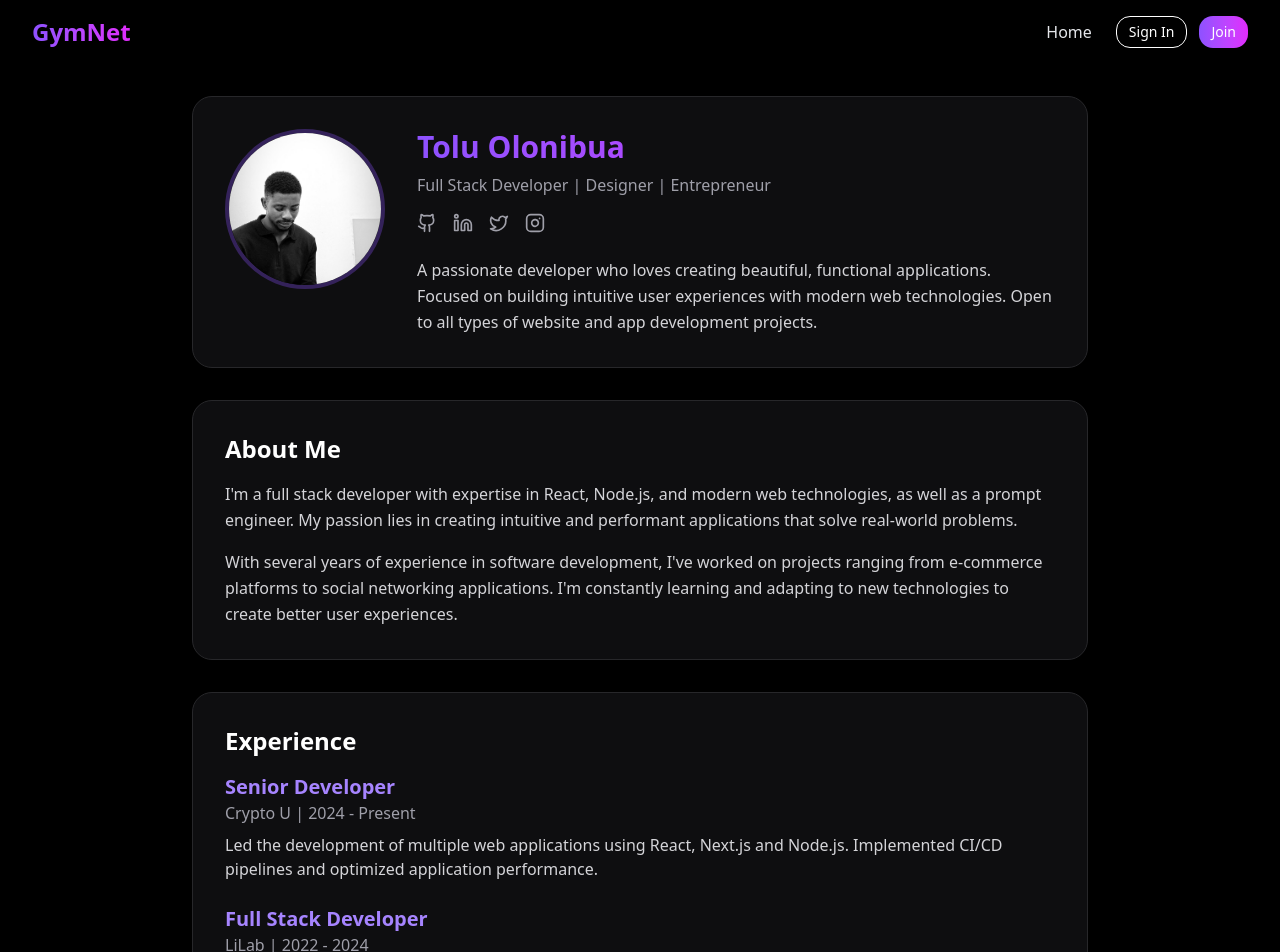
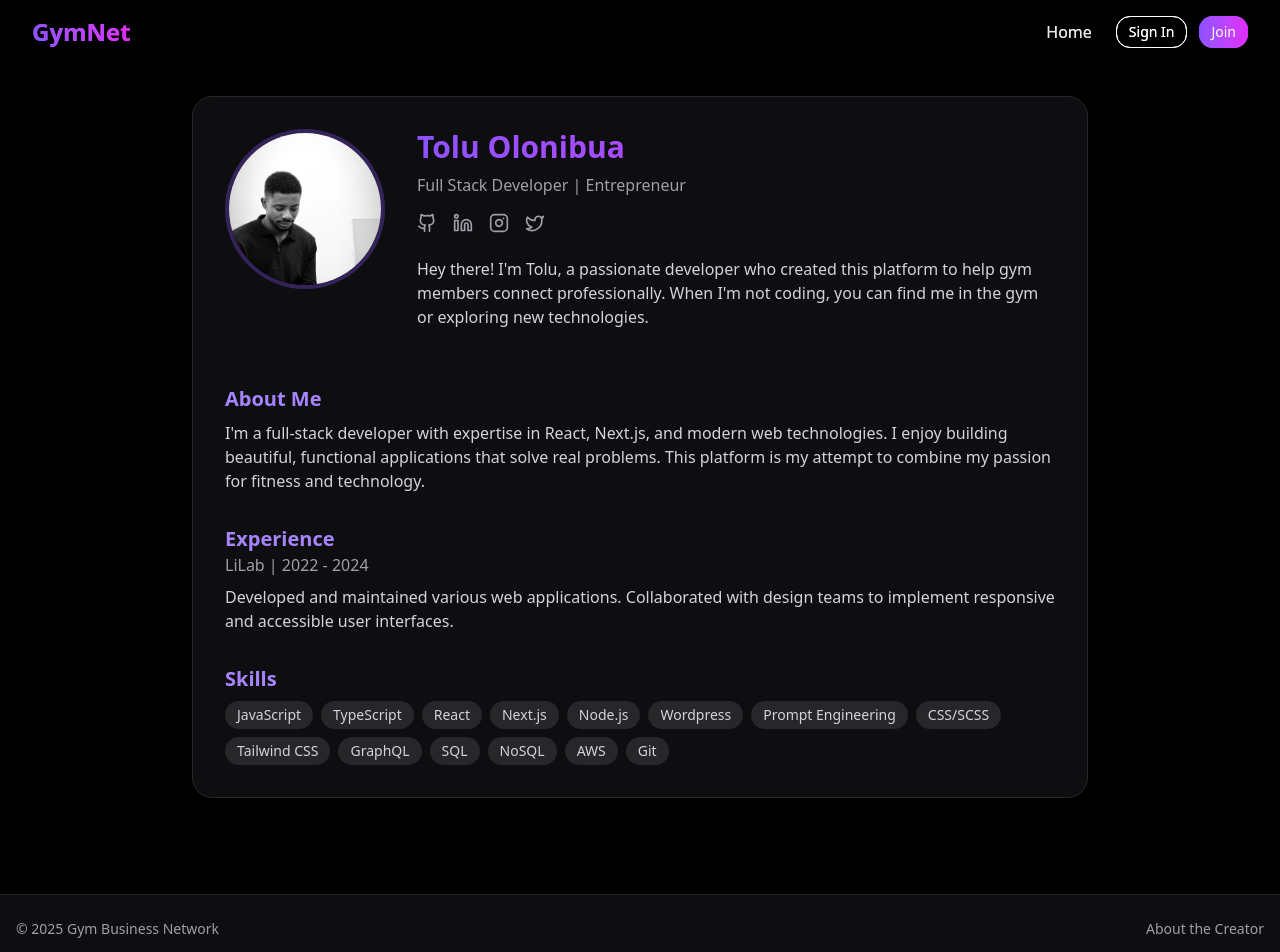
Before and after one commit to olonibua/gymnet, a Next.js app: page /creator in a window 1280 px wide. Shown: the top 952 px of the page. Built offline with nearby package versions, Linux system fonts and the light colour scheme; no server answers.

Commit message:
first commit

```diff
--- a/components/creator/CreatorContent.tsx
+++ b/components/creator/CreatorContent.tsx
@@ -3,9 +3,12 @@
 import { motion } from 'framer-motion';
 import Image from 'next/image';
 import { Github, Linkedin, Instagram, Twitter } from 'lucide-react';
+import Navbar from '@/components/shared/Navbar';
 
 export default function CreatorContent() {
   return (
+    <div className="min-h-screen bg-black overflow-hidden">
+      <Navbar />
       <div className="min-h-screen bg-black pt-24 pb-16 px-4">
         <div className="max-w-4xl mx-auto">
           <motion.div
@@ -18,7 +21,7 @@ export default function CreatorContent() {
               <div className="w-40 h-40 relative rounded-full overflow-hidden border-4 border-violet-500/30">
                 <Image
                   src="/creator.jpg"
-                alt="Creator&apos;s profile"
+                  alt="Creator's profile"
                   fill
                   className="object-cover"
                   priority
@@ -31,7 +34,7 @@ export default function CreatorContent() {
                 </h1>
 
                 <p className="text-zinc-400 mb-4">
-                Full Stack Developer | Designer | Entrepreneur
+                  Full Stack Developer | Entrepreneur
                 </p>
 
                 <div className="flex justify-center md:justify-start gap-4 mb-6">
@@ -39,90 +42,60 @@ export default function CreatorContent() {
                     href="https://github.com/olonibua"
                     target="_blank"
                     rel="noopener noreferrer"
-                  className="text-zinc-400 hover:text-white transition-colors duration-200"
+                    className="text-zinc-400 hover:text-violet-400 transition-colors"
                   >
                     <Github size={20} />
                   </a>
                   <a
-                  href="https://linkedin.com/in/olonibua-tolulope/"
+                    href="https://linkedin.com/in/olonibua"
                     target="_blank"
                     rel="noopener noreferrer"
-                  className="text-zinc-400 hover:text-white transition-colors duration-200"
+                    className="text-zinc-400 hover:text-violet-400 transition-colors"
                   >
                     <Linkedin size={20} />
                   </a>
                   <a
-                  href="https://twitter.com/itsolonts"
+                    href="https://instagram.com/olonibua"
                     target="_blank"
                     rel="noopener noreferrer"
-                  className="text-zinc-400 hover:text-white transition-colors duration-200"
+                    className="text-zinc-400 hover:text-violet-400 transition-colors"
+                  >
+                    <Instagram size={20} />
+                  </a>
+                  <a
+                    href="https://twitter.com/olonibua"
+                    target="_blank"
+                    rel="noopener noreferrer"
+                    className="text-zinc-400 hover:text-violet-400 transition-colors"
                   >
                     <Twitter size={20} />
                   </a>
-                <a
-                  href="https://instagram.com/its_olonts"
-                  target="_blank"
-                  rel="noopener noreferrer"
-                  className="text-zinc-400 hover:text-white transition-colors duration-200"
-                >
-                  <Instagram size={20} />
-                </a>
                 </div>
 
-              <p className="text-zinc-300 leading-relaxed">
-                A passionate developer who loves creating beautiful, functional
-                applications. Focused on building intuitive user experiences
-                with modern web technologies. Open to all types of website and
-                app development projects.
+                <p className="text-zinc-300 mb-6">
+                  Hey there! I'm Tolu, a passionate developer who created this platform
+                  to help gym members connect professionally. When I'm not coding,
+                  you can find me in the gym or exploring new technologies.
                 </p>
               </div>
             </div>
-        </motion.div>
 
-        <motion.div
-          initial={{ opacity: 0, y: 20 }}
-          animate={{ opacity: 1, y: 0 }}
-          transition={{ duration: 0.5, delay: 0.2 }}
-          className="bg-zinc-900/60 backdrop-blur-lg border border-zinc-800 rounded-xl p-6 md:p-8 mb-8"
-        >
-          <h2 className="text-2xl font-bold text-white mb-4">About Me</h2>
-          <p className="text-zinc-300 leading-relaxed mb-4">
-            I&apos;m a full stack developer with expertise in React, Node.js,
-            and modern web technologies, as well as a prompt engineer. My
-            passion lies in creating intuitive and performant applications that
-            solve real-world problems.
-          </p>
-          <p className="text-zinc-300 leading-relaxed">
-            With several years of experience in software development, I&apos;ve
-            worked on projects ranging from e-commerce platforms to social
-            networking applications. I&apos;m constantly learning and adapting
-            to new technologies to create better user experiences.
-          </p>
-        </motion.div>
-
-        <motion.div
-          initial={{ opacity: 0, y: 20 }}
-          animate={{ opacity: 1, y: 0 }}
-          transition={{ duration: 0.5, delay: 0.3 }}
-          className="bg-zinc-900/60 backdrop-blur-lg border border-zinc-800 rounded-xl p-6 md:p-8"
-        >
-          <h2 className="text-2xl font-bold text-white mb-4">Experience</h2>
-
-          <div className="mb-6">
+            <div className="mt-8 space-y-8">
+              <div>
                 <h3 className="text-xl font-semibold text-violet-400">
-              Senior Developer
+                  About Me
                 </h3>
-            <p className="text-zinc-400 mb-2">Crypto U | 2024 - Present</p>
-            <p className="text-zinc-300">
-              Led the development of multiple web applications using React,
-              Next.js and Node.js. Implemented CI/CD pipelines and optimized
-              application performance.
+                <p className="text-zinc-300 mt-2">
+                  I'm a full-stack developer with expertise in React, Next.js, and
+                  modern web technologies. I enjoy building beautiful, functional
+                  applications that solve real problems. This platform is my attempt
+                  to combine my passion for fitness and technology.
                 </p>
               </div>
 
-          <div className="mb-6">
+              <div>
                 <h3 className="text-xl font-semibold text-violet-400">
-              Full Stack Developer
+                  Experience
                 </h3>
                 <p className="text-zinc-400 mb-2">LiLab | 2022 - 2024</p>
                 <p className="text-zinc-300">
@@ -160,7 +133,9 @@ export default function CreatorContent() {
                   ))}
                 </div>
               </div>
+            </div>
           </motion.div>
+        </div>
       </div>
     </div>
   );
```
Lines whose indentation alone changed are shown as unchanged.
